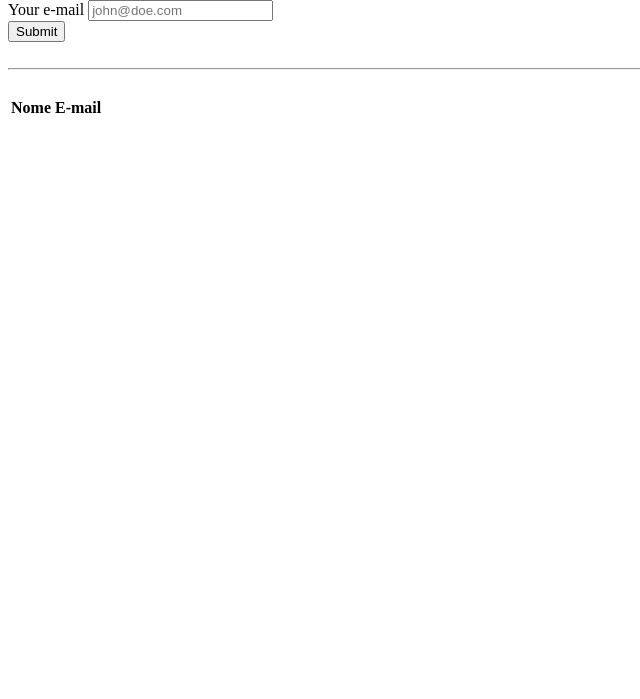
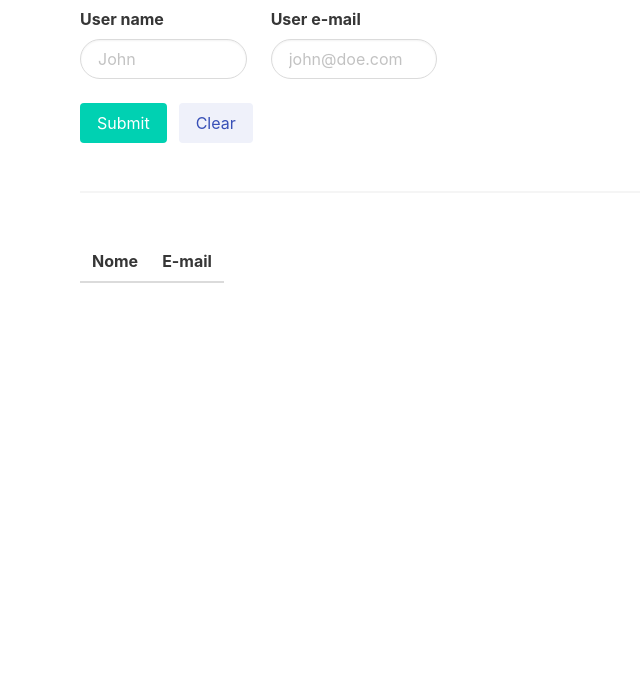
Before and after one commit to VictorGom3s/aprendendo-cypress, a website: page index.html in a window 1280 px wide. Shown: the part 101-800 px from the top of the page, without its empty margins (0-640 px from the left). Drawn offline with nearby package versions, Linux system fonts and the light colour scheme.

Commit message:
estilizaçao da index com BulmaCSS

```diff
--- a/app.js
+++ b/app.js
@@ -1,5 +1,7 @@
 const express = require("express");
 const app = express();
+
+app.use(express.static("js"));
 
 app.get("/", (req, res) => {
   return res.sendFile("index.html", { root: __dirname });
--- a/index.html
+++ b/index.html
@@ -4,29 +4,63 @@
     <meta charset="UTF-8" />
     <meta name="viewport" content="width=device-width, initial-scale=1.0" />
     <title>End to End</title>
+    <link
+      rel="stylesheet"
+      href="https://cdn.jsdelivr.net/npm/bulma@0.9.0/css/bulma.min.css"
+    />
   </head>
   <body>
-    <h1>Hello Cypress</h1>
+    <div class="section">
+      <div class="container is-fluid is-fullhd">
+        <h1 class="title">Add Users</h1>
 
         <form>
-      <div class="form-group">
-        <label for="name">Your first name</label>
-        <input type="text" id="name" placeholder="John" value="" />
+          <div class="columns is-mobile">
+            <div class="column is-2">
+              <div class="field">
+                <label class="label" for="name">User name</label>
+                <div class="control">
+                  <input
+                    class="input is-rounded"
+                    type="text"
+                    id="name"
+                    placeholder="John"
+                    value=""
+                  />
+                </div>
+              </div>
             </div>
 
-      <div class="form-group">
-        <label for="email">Your e-mail</label>
-        <input type="email" id="email" placeholder="john@doe.com" />
+            <div class="column is-2">
+              <div class="field">
+                <label class="label" for="email">User e-mail</label>
+                <div class="control">
+                  <input
+                    class="input is-rounded"
+                    type="email"
+                    id="email"
+                    placeholder="john@doe.com"
+                  />
+                </div>
+              </div>
+            </div>
           </div>
 
-      <button>Submit</button>
+          <div class="field is-grouped">
+            <div class="control">
+              <button class="button is-primary">Submit</button>
+            </div>
+            <div class="control">
+              <button class="button is-link is-light">Clear</button>
+            </div>
+          </div>
         </form>
 
         <br />
         <hr />
         <br />
 
-    <table>
+        <table class="table">
           <thead>
             <tr>
               <th>Nome</th>
@@ -35,29 +69,8 @@
           </thead>
           <tbody></tbody>
         </table>
+      </div>
+    </div>
   </body>
-  <script>
-    function submitForm() {
-      const form = document.querySelector("form");
-      const tbody = document.querySelector("tbody");
-
-      form.addEventListener("submit", (e) => {
-        e.preventDefault();
-
-        alert("executou");
-
-        const name = document.querySelector("#name").value;
-        const email = document.querySelector("#email").value;
-
-        console.log(name, email);
-
-        tbody.innerHTML += `<tr>
-                              <td>${name}</td>
-                              <td>${email}</td>
-                            </tr>`;
-      });
-    }
-
-    submitForm();
-  </script>
+  <script type="module" src="index.js"></script>
 </html>
```
Also changed, not shown: cypress/integration/index.spec.js (+3 -3 lines), js/index.js (added, +21 -0 lines), index.js (deleted). Lines whose indentation alone changed are shown as unchanged.
